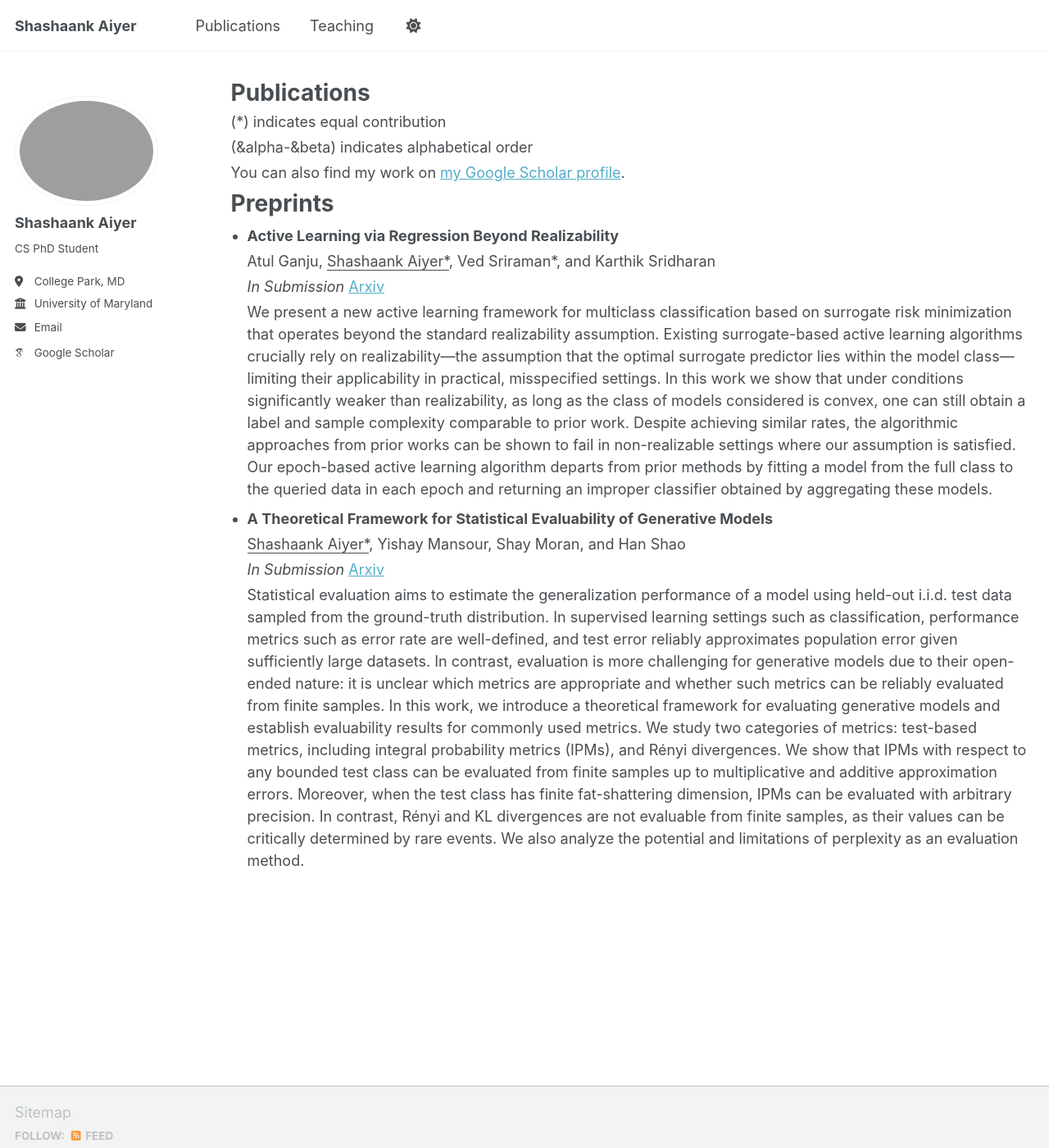
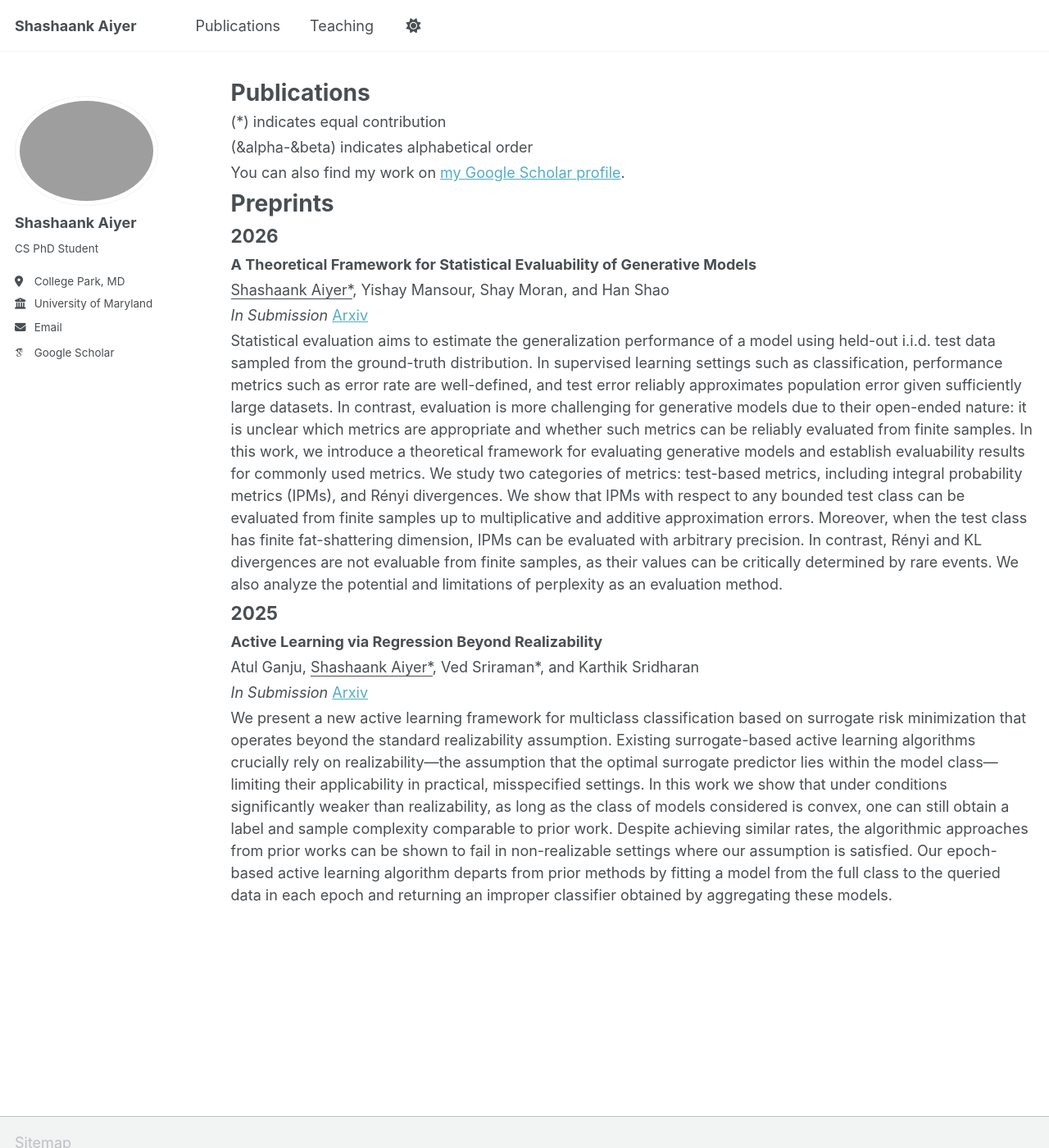
Before and after one commit to shashaank-aiyer/shashaank-aiyer.github.io, a Jekyll site: the page built from _pages/publications.html, in a window 1280 px wide and 1400 px high. Shown: the whole window at 82% size. Built offline with Jekyll 4.4.1, drawn with Linux system fonts in a browser that asks for light colours; some web fonts are replaced; a script that is not in the unit is left out.

Commit message:
Added new paper

```diff
--- a/_pages/publications.html
+++ b/_pages/publications.html
@@ -30,26 +30,22 @@
 {% endif %}
 
 {% include base_path %}
-<h1>Preprints</h2>
-<ul>
+<h1>Preprints</h1>
+<h2>2026</h2>
   <div>
-  <li>
+    <strong>A Theoretical Framework for Statistical Evaluability of Generative Models</strong>
+    <p><u>Shashaank Aiyer*</u>, Yishay Mansour, Shay Moran, and Han Shao</p>
+    <p><em>In Submission</em> <a href="https://arxiv.org/pdf/2604.05324" target="_blank">Arxiv</a></p>
+    <p>
+      Statistical evaluation aims to estimate the generalization performance of a model using held-out i.i.d. test data sampled from the ground-truth distribution. In supervised learning settings such as classification, performance metrics such as error rate are well-defined, and test error reliably approximates population error given sufficiently large datasets. In contrast, evaluation is more challenging for generative models due to their open-ended nature: it is unclear which metrics are appropriate and whether such metrics can be reliably evaluated from finite samples.
+In this work, we introduce a theoretical framework for evaluating generative models and establish evaluability results for commonly used metrics. We study two categories of metrics: test-based metrics, including integral probability metrics (IPMs), and Rényi divergences. We show that IPMs with respect to any bounded test class can be evaluated from finite samples up to multiplicative and additive approximation errors. Moreover, when the test class has finite fat-shattering dimension, IPMs can be evaluated with arbitrary precision. In contrast, Rényi and KL divergences are not evaluable from finite samples, as their values can be critically determined by rare events. We also analyze the potential and limitations of perplexity as an evaluation method.
+  </div>
+<h2>2025</h2>
+<div>
     <strong>Active Learning via Regression Beyond Realizability</strong>
     <p>Atul Ganju, <u>Shashaank Aiyer*</u>, Ved Sriraman*, and Karthik Sridharan</p>
     <p><em>In Submission</em> <a href="https://arxiv.org/abs/2506.00316" target="_blank">Arxiv</a></p>
     <p>
       We present a new active learning framework for multiclass classification based on surrogate risk minimization that operates beyond the standard realizability assumption. Existing surrogate-based active learning algorithms crucially rely on realizability—the assumption that the optimal surrogate predictor lies within the model class—limiting their applicability in practical, misspecified settings. In this work we show that under conditions significantly weaker than realizability, as long as the class of models considered is convex, one can still obtain a label and sample complexity comparable to prior work. Despite achieving similar rates, the algorithmic approaches from prior works can be shown to fail in non-realizable settings where our assumption is satisfied. Our epoch-based active learning algorithm departs from prior methods by fitting a model from the full class to the queried data in each epoch and returning an improper classifier obtained by aggregating these models.
     </p>
-  </li>
   </div>
-  <div>
-  <li>
-    <strong>A Theoretical Framework for Statistical Evaluability of Generative Models</strong>
-    <p><u>Shashaank Aiyer*</u>, Yishay Mansour, Shay Moran, and Han Shao</p>
-    <p><em>In Submission</em> <a href="https://arxiv.org/pdf/2604.05324" target="_blank">Arxiv</a></p>
-    <p>
-      Statistical evaluation aims to estimate the generalization performance of a model using held-out i.i.d. test data sampled from the ground-truth distribution. In supervised learning settings such as classification, performance metrics such as error rate are well-defined, and test error reliably approximates population error given sufficiently large datasets. In contrast, evaluation is more challenging for generative models due to their open-ended nature: it is unclear which metrics are appropriate and whether such metrics can be reliably evaluated from finite samples.
-In this work, we introduce a theoretical framework for evaluating generative models and establish evaluability results for commonly used metrics. We study two categories of metrics: test-based metrics, including integral probability metrics (IPMs), and Rényi divergences. We show that IPMs with respect to any bounded test class can be evaluated from finite samples up to multiplicative and additive approximation errors. Moreover, when the test class has finite fat-shattering dimension, IPMs can be evaluated with arbitrary precision. In contrast, Rényi and KL divergences are not evaluable from finite samples, as their values can be critically determined by rare events. We also analyze the potential and limitations of perplexity as an evaluation method.
-  </li>
-  </div>
-</ul>
```
